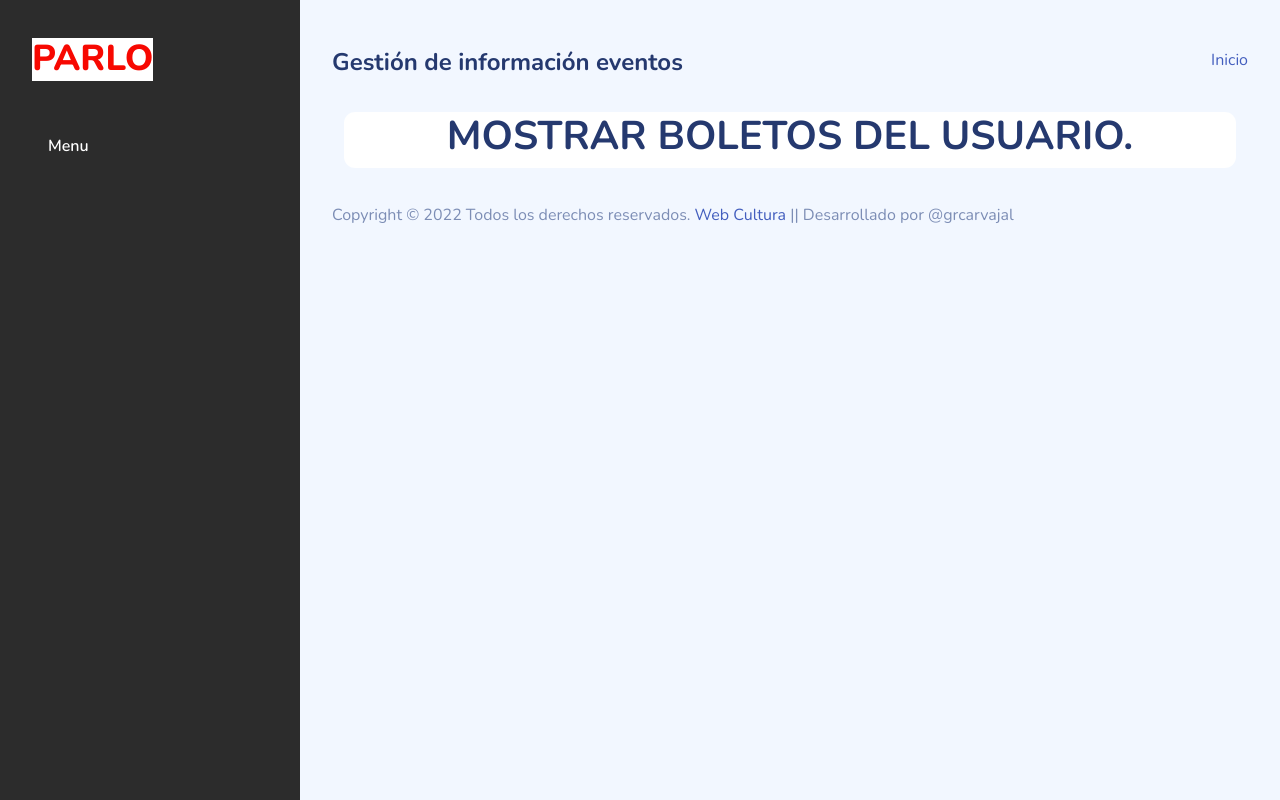
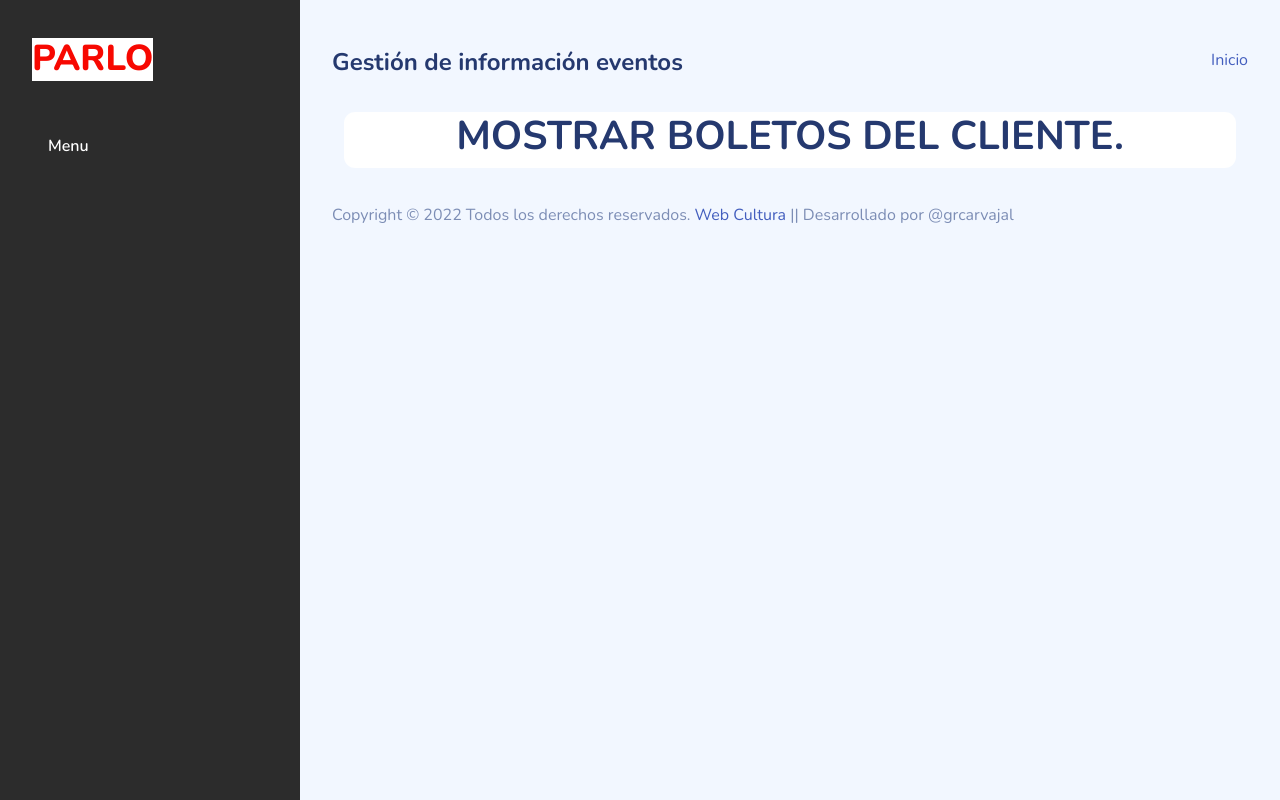
Before and after one commit to YordanStarting/AppCultura2, a PHP site: page /AppCultura/App/dashboard/ in a window 1280 px wide. Run offline with PHP 8.4, Linux system fonts and the light colour scheme; the visitor is signed in with stand-in values (Sample User, id 1); data that the repository does not hold is empty; some libraries are stand-ins or nearby versions.

Commit message:
Comentario

```diff
--- a/App/dashboard/vistas/paginas/inicio.php
+++ b/App/dashboard/vistas/paginas/inicio.php
@@ -49,7 +49,7 @@
                                 </div>
                             </div>
                         <?php } } ?>
-                        <h1>MOSTRAR BOLETOS DEL USUARIO.</h1>
+                        <h1>MOSTRAR BOLETOS DEL CLIENTE.</h1>
                     </div>
                 </div>
             </center>
--- a/verEvento.php
+++ b/verEvento.php
@@ -8,7 +8,6 @@
 
 ?>
 
-<!-- Hola -->
   <main id="main" class="main-page">
     <!-- ======= Speaker Details Sectionn ======= -->
     <section id="speakers-details">
```
